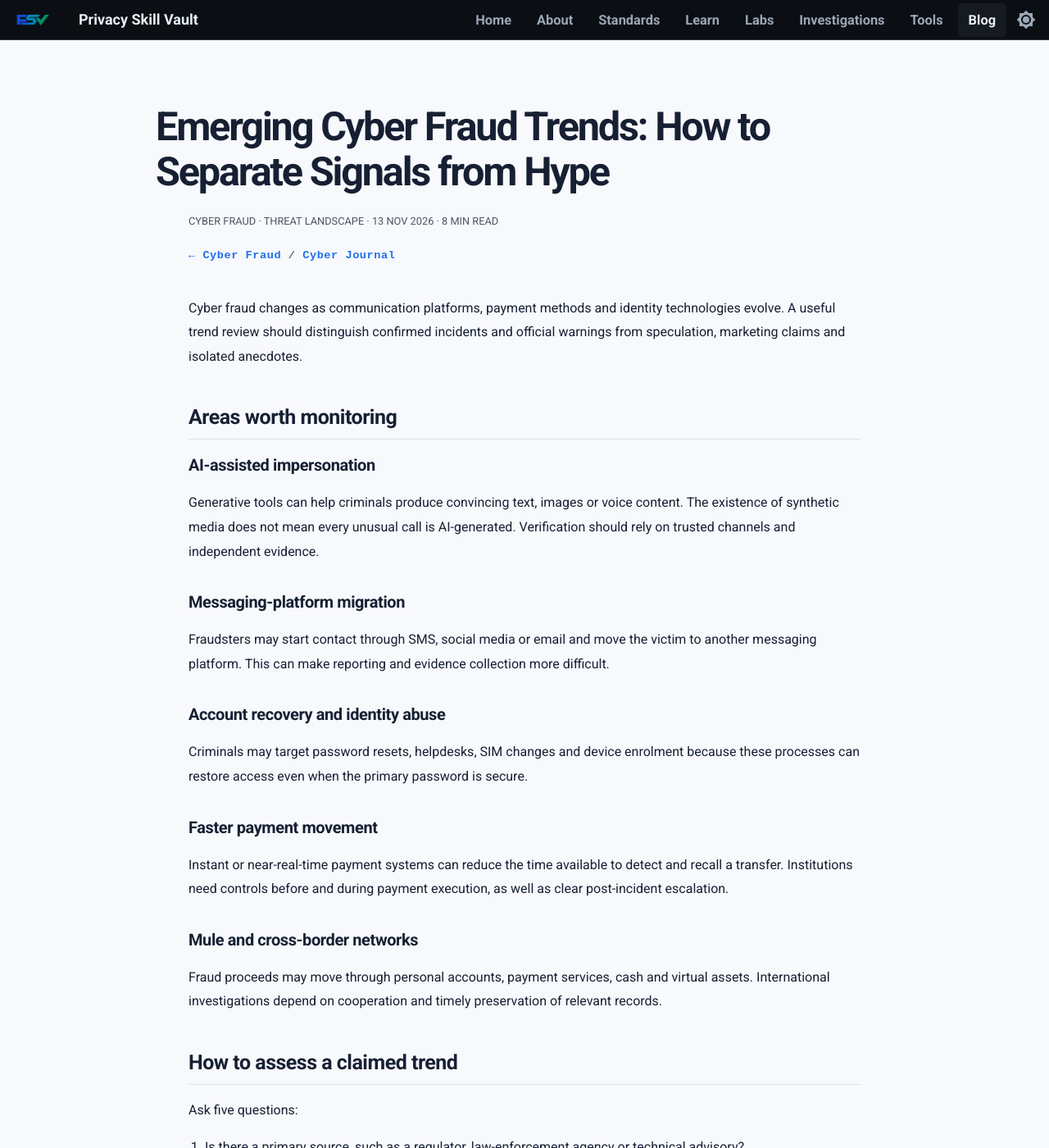
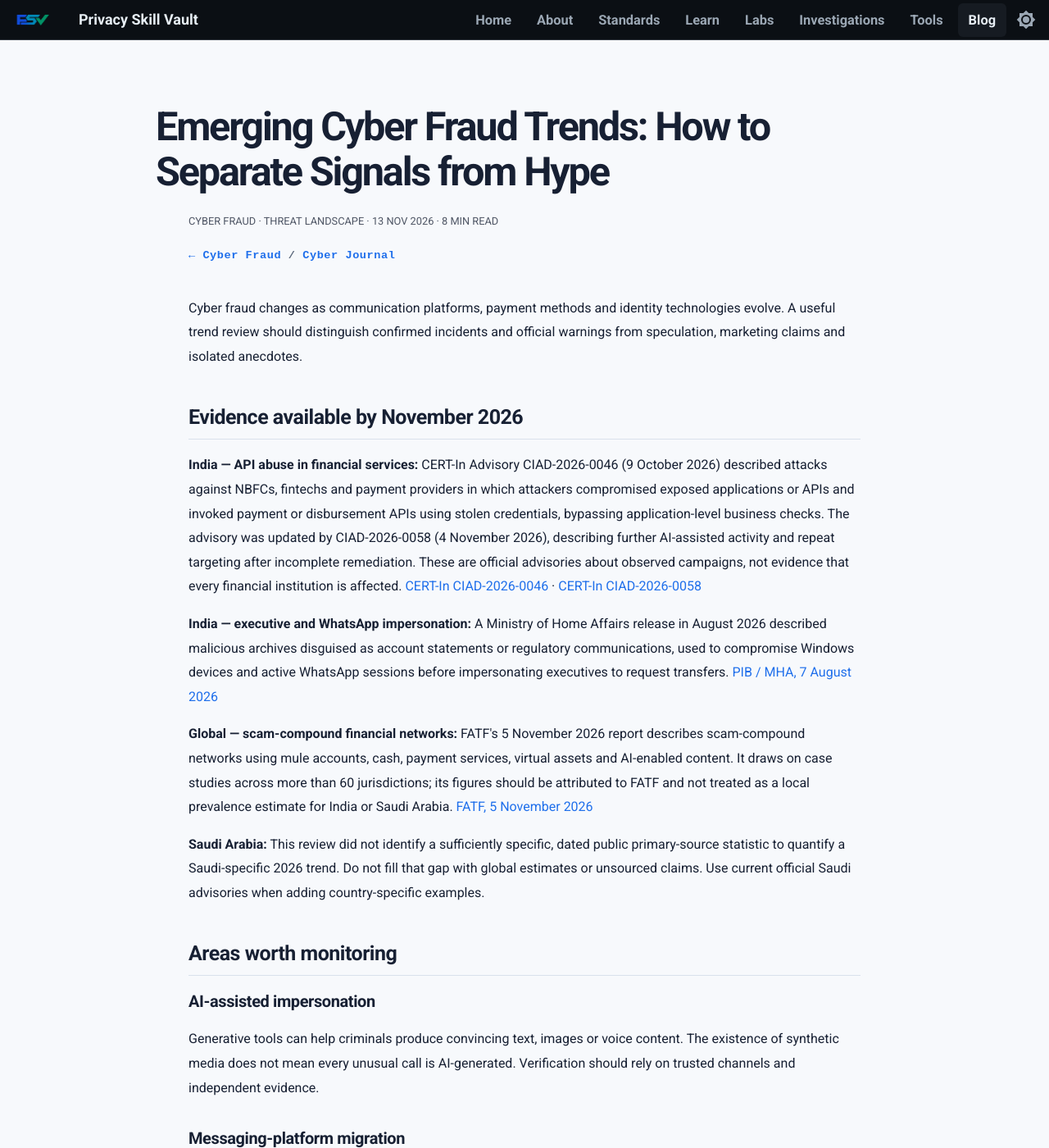
Before and after one commit to PrivacySkillVault/privacyskillvault.github.io, an MkDocs documentation site: the page built from docs/blog/cyber-fraud/emerging-cyber-fraud-trends/index.md, in a window 1280 px wide and 1400 px high. Shown: the whole window at 82% size. Built offline with MkDocs 1.6.1 and Material for MkDocs 9.7.7, drawn with Linux system fonts in a browser that asks for light colours; some of the changed text lies outside the part shown.

Commit message:
November 2026 fact-check and editorial revision: emerging-cyber-fraud-trends

```diff
--- a/docs/blog/cyber-fraud/emerging-cyber-fraud-trends/index.md
+++ b/docs/blog/cyber-fraud/emerging-cyber-fraud-trends/index.md
@@ -5,6 +5,16 @@
 <p class="psv-article-breadcrumb"><a href="../">← Cyber Fraud</a><span> / </span><a href="../../">Cyber Journal</a></p>
 
 Cyber fraud changes as communication platforms, payment methods and identity technologies evolve. A useful trend review should distinguish confirmed incidents and official warnings from speculation, marketing claims and isolated anecdotes.
+
+## Evidence available by November 2026
+
+**India — API abuse in financial services:** CERT-In Advisory CIAD-2026-0046 (9 October 2026) described attacks against NBFCs, fintechs and payment providers in which attackers compromised exposed applications or APIs and invoked payment or disbursement APIs using stolen credentials, bypassing application-level business checks. The advisory was updated by CIAD-2026-0058 (4 November 2026), describing further AI-assisted activity and repeat targeting after incomplete remediation. These are official advisories about observed campaigns, not evidence that every financial institution is affected. [CERT-In CIAD-2026-0046](https://cert-in.org.in/s2cMainServlet?VLCODE=CIAD-2026-0046&pageid=PUBVLNOTES02) · [CERT-In CIAD-2026-0058](https://cert-in.org.in/s2cMainServlet?VLCODE=CIAD-2026-0058&pageid=PUBVLNOTES02)
+
+**India — executive and WhatsApp impersonation:** A Ministry of Home Affairs release in August 2026 described malicious archives disguised as account statements or regulatory communications, used to compromise Windows devices and active WhatsApp sessions before impersonating executives to request transfers. [PIB / MHA, 7 August 2026](https://www.pib.gov.in/PressReleasePage.aspx?PRID=2295889&lang=1&reg=3)
+
+**Global — scam-compound financial networks:** FATF's 5 November 2026 report describes scam-compound networks using mule accounts, cash, payment services, virtual assets and AI-enabled content. It draws on case studies across more than 60 jurisdictions; its figures should be attributed to FATF and not treated as a local prevalence estimate for India or Saudi Arabia. [FATF, 5 November 2026](https://www.fatf-gafi.org/en/news/combating-illicit-financial-flows-linked-to-scam-compounds.html)
+
+**Saudi Arabia:** This review did not identify a sufficiently specific, dated public primary-source statistic to quantify a Saudi-specific 2026 trend. Do not fill that gap with global estimates or unsourced claims. Use current official Saudi advisories when adding country-specific examples.
 
 ## Areas worth monitoring
 
@@ -52,7 +62,8 @@ Emerging trends should be evidence-led. AI, instant payments and new communicati
 
 - [FBI IC3 — Public Service Announcements](https://www.ic3.gov/PSA)
 - [Europol — Internet Organised Crime Threat Assessment](https://www.europol.europa.eu/publications-events/main-reports/internet-organised-crime-threat-assessment-iocta)
-- [FATF — Reports and Publications](https://www.fatf-gafi.org/en/publications.html)
+- [FATF — Cyber-Enabled Fraud report (24 February 2026)](https://www.fatf-gafi.org/en/publications/Methodsandtrends/cyber-enabled-fraud-digitalisation-ml-tf-pf-risks.html)
+- [FATF — Scam Compounds report (5 November 2026)](https://www.fatf-gafi.org/en/news/combating-illicit-financial-flows-linked-to-scam-compounds.html)
 
 ---
 
```
